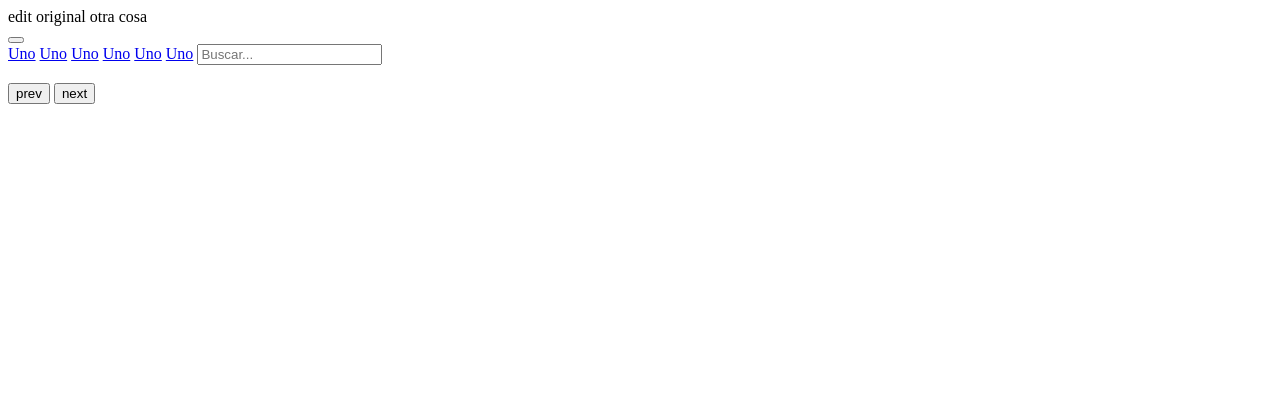
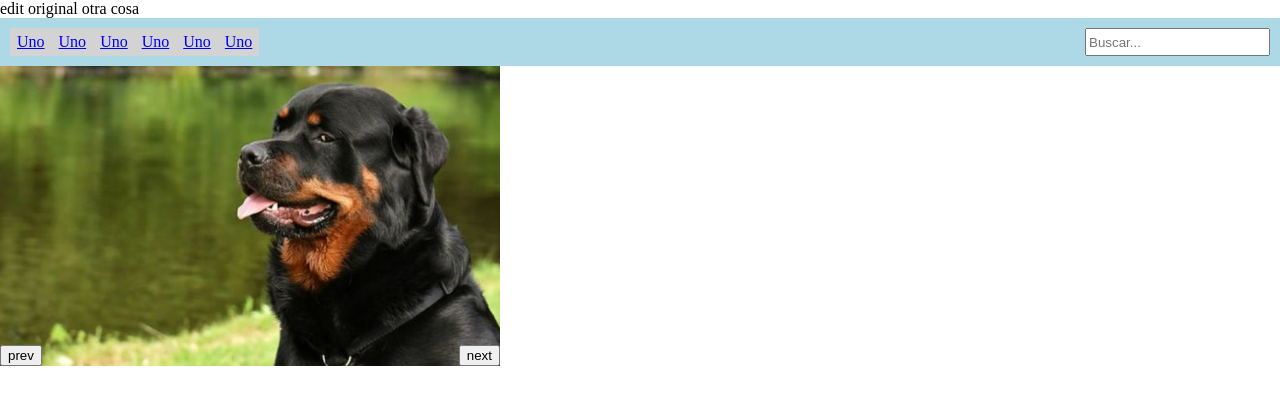
Before and after one commit to sebasgavi/201-web-js-events-examples, a plain HTML site: page index.html in a window 1280 px wide. Drawn offline with nearby package versions, Linux system fonts and the light colour scheme; files that its build step writes are made by us from their sources; the site is published under a folder, as on GitHub Pages, so addresses that start at the root find nothing.

Commit message:
github pages fix

```diff
--- a/index.html
+++ b/index.html
@@ -5,7 +5,7 @@
     <meta name="viewport" content="width=device-width, initial-scale=1.0">
     <meta http-equiv="X-UA-Compatible" content="ie=edge">
     <title>Document</title>
-    <link rel="stylesheet" href="/styles/main.css">
+    <link rel="stylesheet" href="./styles/main.css">
 </head>
 <body>
 
@@ -36,16 +36,16 @@
 
     <section class="slider">
         <div class="slider__strip">
-            <img class="slider__img" src="/images/el-perro-salvo-a-su-dueno-cuando-creyo-que-se-ahogaba-795273.jpg" alt="">
-            <img class="slider__img" src="/images/perro-beso-1024x576.webp" alt="">
-            <img class="slider__img" src="/images/perros_2.jpg" alt="">
-            <img class="slider__img" src="/images/gato.jpg" alt="">
+            <img class="slider__img" src="./images/el-perro-salvo-a-su-dueno-cuando-creyo-que-se-ahogaba-795273.jpg" alt="">
+            <img class="slider__img" src="./images/perro-beso-1024x576.webp" alt="">
+            <img class="slider__img" src="./images/perros_2.jpg" alt="">
+            <img class="slider__img" src="./images/gato.jpg" alt="">
         </div>
         <button class="slider__btn slider__btn--left">prev</button>
         <button class="slider__btn slider__btn--right">next</button>
     </section>
 
 
-    <script src="/scripts/main.js"></script>
+    <script src="./scripts/main.js"></script>
 </body>
 </html>
```
